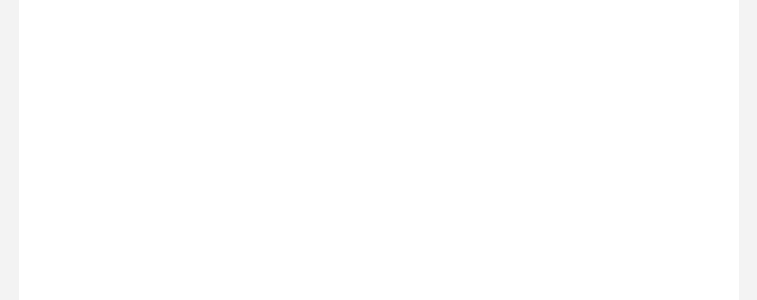
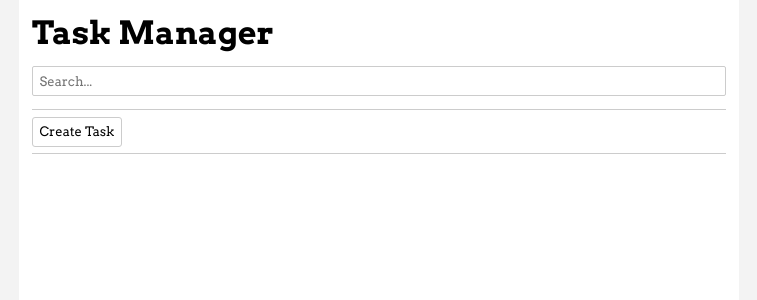
Before and after one commit to vyshnavrajs2019/task-manager, a React (Create React App) app: page / in a window 1280 px wide. Shown: the top 300 px of the page, without its empty margins (261-1018 px from the left). Built offline with nearby package versions, Linux system fonts and the light colour scheme.

Commit message:
[IMPROVEMENT] App: Add menu-handler and search

```diff
--- a/src/containers/App.js
+++ b/src/containers/App.js
@@ -6,7 +6,13 @@ function App() {
 	return (
 		<div className={classes.App}>
 			<div className={classes.AppCenter}>
-
+				<h1>Task Manager</h1>
+				<div className={classes.App__Search}>
+					<input className={classes.App__SearchInput} type="text" value="" placeholder="Search..." />
+				</div>
+				<div className={classes.App__MenuHandler}>
+					<button type="button" className={classes.App__MenuButton}>Create Task</button>
+				</div>
 			</div>
 		</div>
 	);
--- a/src/containers/App.module.scss
+++ b/src/containers/App.module.scss
@@ -11,4 +11,28 @@
 		min-height: 100vh;
 		background-color: #fff;
 	}
+	&__Search {
+		margin-top: 1rem;
+		&Input {
+			width: 100%;
+			padding: 0.5rem;
+			border: 1px solid #ccc;
+			border-radius: 2px;
+		}
+	}
+	&__MenuHandler {
+		margin-top: 1rem;
+		border-top: 1px solid #ccc;
+		border-bottom: 1px solid #ccc;
+		padding: 0.5rem 0rem;
+	}
+	&__MenuButton {
+		border: 1px solid #ccc;
+		background-color: #fff;
+		border-radius: 3px;
+		padding: 0.5rem;
+		&:hover {
+			background-color: #f3f3f3;
+		}
+	}
 }
```
